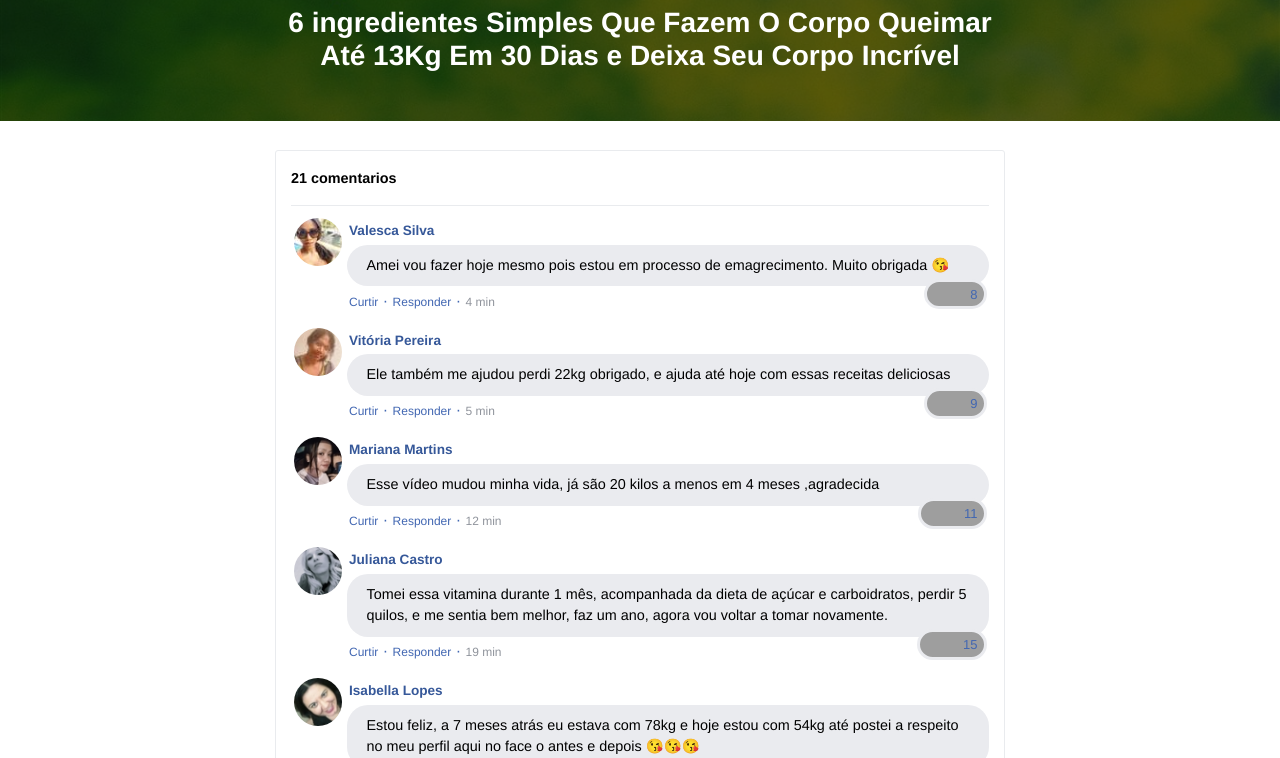
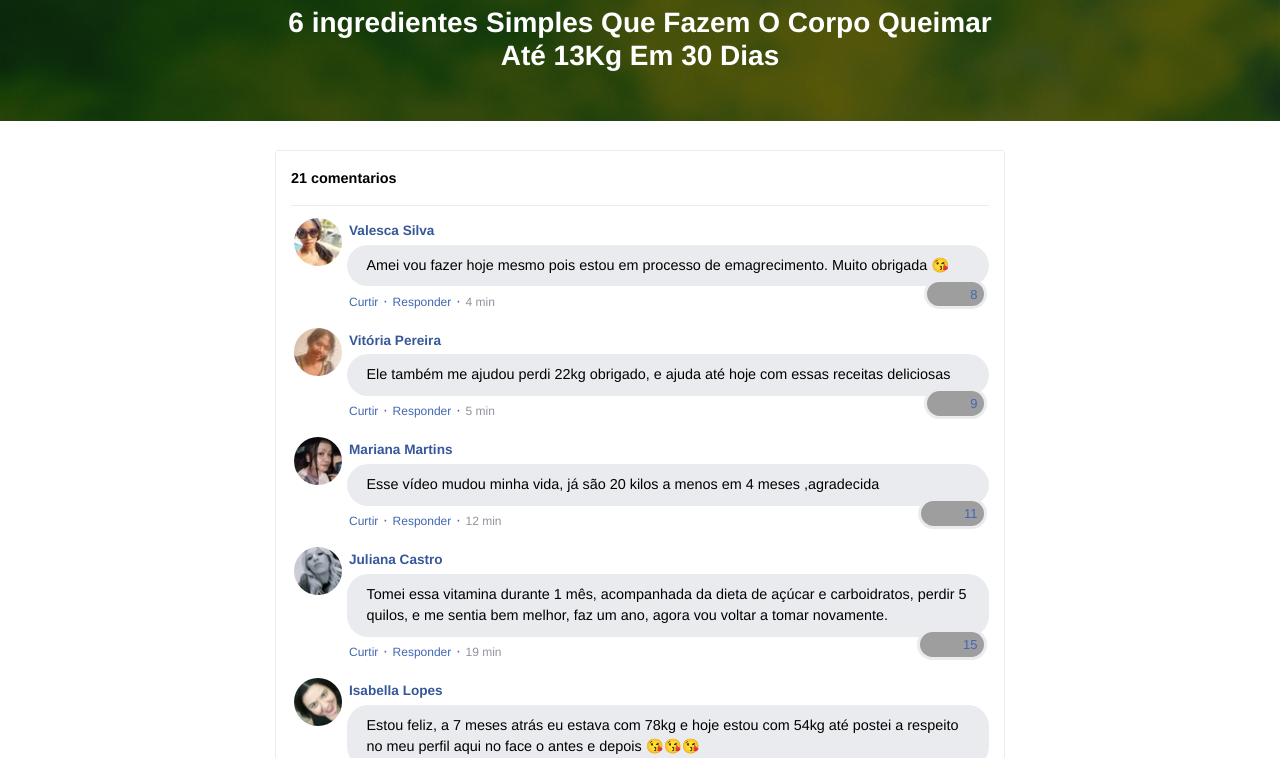
Before and after one commit to karluz34/protocolozero0barriga.store, a plain HTML site: page index.html in a window 1280 px wide. Shown: the part 138-896 px from the top of the page. Drawn offline with nearby package versions, Linux system fonts and the light colour scheme; grey boxes are pictures that could not be loaded; a script that the page names is missing.

Commit message:
Add files via upload

```diff
--- a/index.html
+++ b/index.html
@@ -56,7 +56,7 @@ src="https://www.facebook.com/tr?id=357025123115045&ev=PageView&noscript=1"
             <img class="img-fluid" src="./assets/img/ultrasecreto.svg">
 
             <!-- Headline -->
-            <h3 class="my-4"><b>6 ingredientes Simples Que Fazem O Corpo Queimar Até 13Kg Em 30 Dias e Deixa Seu Corpo Incrível</b></h3>
+            <h3 class="my-4"><b>6 ingredientes Simples Que Fazem O Corpo Queimar Até 13Kg Em 30 Dias</b></h3>
 
             <!-- VSL -->
             <script type="text/javascript" id="scr_625c1e33f96a720009520aac">var s=document.createElement("script");s.src="https://cdn.converteai.net/4397bd11-25fc-47aa-9432-ce9ee5747705/players/625c1e33f96a720009520aac/player.js",s.async=!0,document.head.appendChild(s);</script>
```
Also changed, not shown: ps/index.html (+1 -1 lines).
